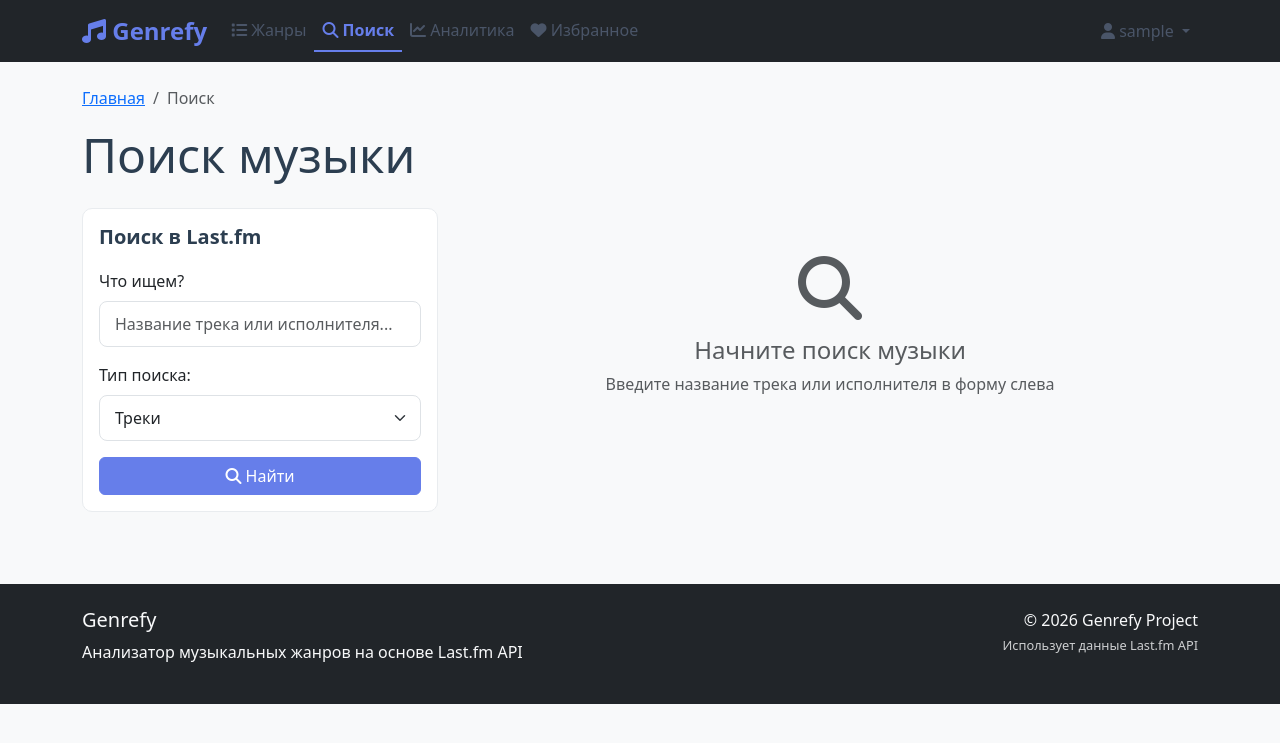
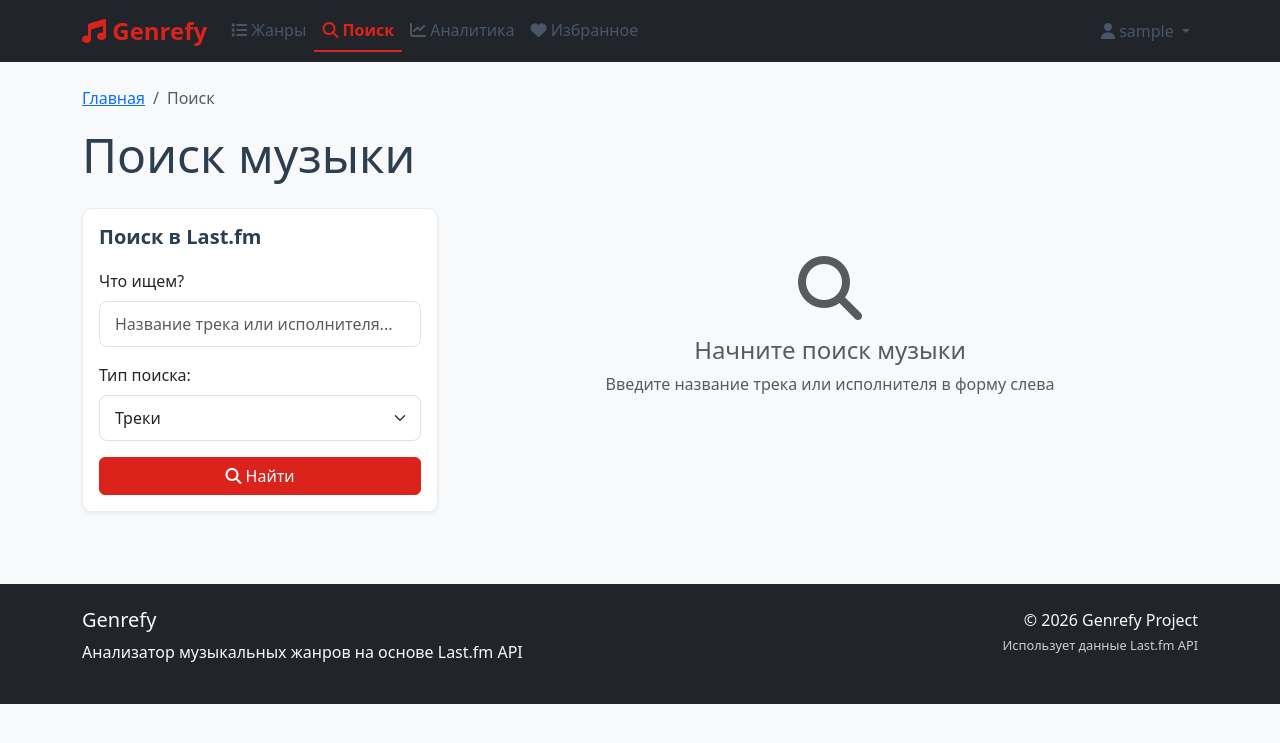
Before and after one commit to Vilyad/Genrefy, a Django app: page /search/ in a window 1280 px wide. Shown: the top 743 px of the page. Run offline with Django 5.2, Linux system fonts and the light colour scheme; the visitor is signed in with stand-in values (Sample User, id 1); parts of the project's set-up code (start-up, migrations or seed data) failed here and were passed over; some libraries are stand-ins or nearby versions.

Commit message:
update: Updated the site colors

```diff
--- a/catalog/static/catalog/css/styles.css
+++ b/catalog/static/catalog/css/styles.css
@@ -1,3 +1,9 @@
+:root {
+    --lastfm-red: #db221b;
+    --lastfm-red-dark: #b81c16;
+    --lastfm-red-light: rgba(219, 34, 27, 0.1);
+}
+
 body {
     background-color: #f8f9fa;
     font-family: system-ui, -apple-system, BlinkMacSystemFont, 'Segoe UI', Roboto, Oxygen, Ubuntu, Cantarell, 'Open Sans', 'Helvetica Neue', sans-serif;
@@ -83,33 +89,32 @@ small {
     width: 20px;
     height: 20px;
     border: 2px solid #f3f3f3;
-    border-top: 2px solid #667eea;
+    border-top: 2px solid var(--lastfm-red);
     border-radius: 50%;
     animation: spin 1s linear infinite;
 }
 
 .btn-primary {
-    background-color: #667eea;
-    border-color: #667eea;
+    background-color: var(--lastfm-red);
+    border-color: var(--lastfm-red);
 }
 
 .btn-primary:hover {
-    background-color: #5a67d8;
-    border-color: #5a67d8;
+    background-color: var(--lastfm-red-dark);
+    border-color: var(--lastfm-red-dark);
 }
 
 .btn-success {
-    background-color: #28a745;
-    border-color: #28a745;
+    background-color: var(--lastfm-red);
+    border-color: var(--lastfm-red);
     padding: 10px 20px;
     font-weight: 500;
 }
 
 .btn-success:hover {
-    background-color: #218838;
-    border-color: #1e7e34;
+    background-color: var(--lastfm-red-dark);
+    border-color: var(--lastfm-red-dark);
 }
-
 
 .btn {
     transition: all 0.2s;
@@ -122,7 +127,7 @@ small {
 
 .navbar-brand {
     font-size: 1.5rem;
-    color: #667eea !important;
+    color: var(--lastfm-red) !important;
 }
 
 .nav-link {
@@ -133,12 +138,12 @@ small {
 .nav-link.active {
     position: relative;
     font-weight: 600;
-    color: #667eea !important;
-    border-bottom: 2px solid #667eea;
+    color: var(--lastfm-red) !important;
+    border-bottom: 2px solid var(--lastfm-red);
 }
 
 .nav-link:hover {
-    color: #667eea;
+    color: var(--lastfm-red);
 }
 
 .nav-indicator {
@@ -147,12 +152,12 @@ small {
     left: 0;
     right: 0;
     height: 2px;
-    background: #667eea;
+    background: var(--lastfm-red);
     border-radius: 2px;
 }
 
 [data-format-number] span {
-    border-bottom: 1px dotted #667eea;
+    border-bottom: 1px dotted var(--lastfm-red);
     cursor: help;
 }
 
--- a/catalog/static/catalog/js/main.js
+++ b/catalog/static/catalog/js/main.js
@@ -4,6 +4,7 @@
     class GenrefyApp {
         constructor() {
             this.debug = true;
+            this.lastfmRed = '#db221b';
             this.init();
         }
 
@@ -83,7 +84,7 @@
                 right: 10px;
                 width: 8px;
                 height: 8px;
-                background: #667eea;
+                background: ${this.lastfmRed};
                 border-radius: 50%;
                 opacity: 0.7;
             `;
@@ -103,7 +104,7 @@
             const isFavorite = card.classList.contains('favorite');
 
             if (isFavorite) {
-                card.style.borderLeft = '4px solid #667eea';
+                card.style.borderLeft = `4px solid ${this.lastfmRed}`;
                 this.showToast('Добавлено в избранное');
             } else {
                 card.style.borderLeft = '';
@@ -135,7 +136,7 @@
                             left: 0;
                             right: 0;
                             height: 2px;
-                            background: #667eea;
+                            background: ${this.lastfmRed};
                             border-radius: 2px;
                         `;
                         link.style.position = 'relative';
@@ -205,7 +206,7 @@
                 position: fixed;
                 bottom: 20px;
                 right: 20px;
-                background: #667eea;
+                background: ${this.lastfmRed};
                 color: white;
                 padding: 12px 20px;
                 border-radius: 8px;
@@ -267,7 +268,7 @@
                         const card = document.querySelector(`[data-card-id="${id}"]`);
                         if (card) {
                             card.classList.add('favorite');
-                            card.style.borderLeft = '4px solid #667eea';
+                            card.style.borderLeft = `4px solid ${this.lastfmRed}`;
                         }
                     });
                     this.log('Загружено состояние', { favorites });
```
Also changed, not shown: other parts of catalog/static/catalog/css/styles.css (+37 -6 lines).
